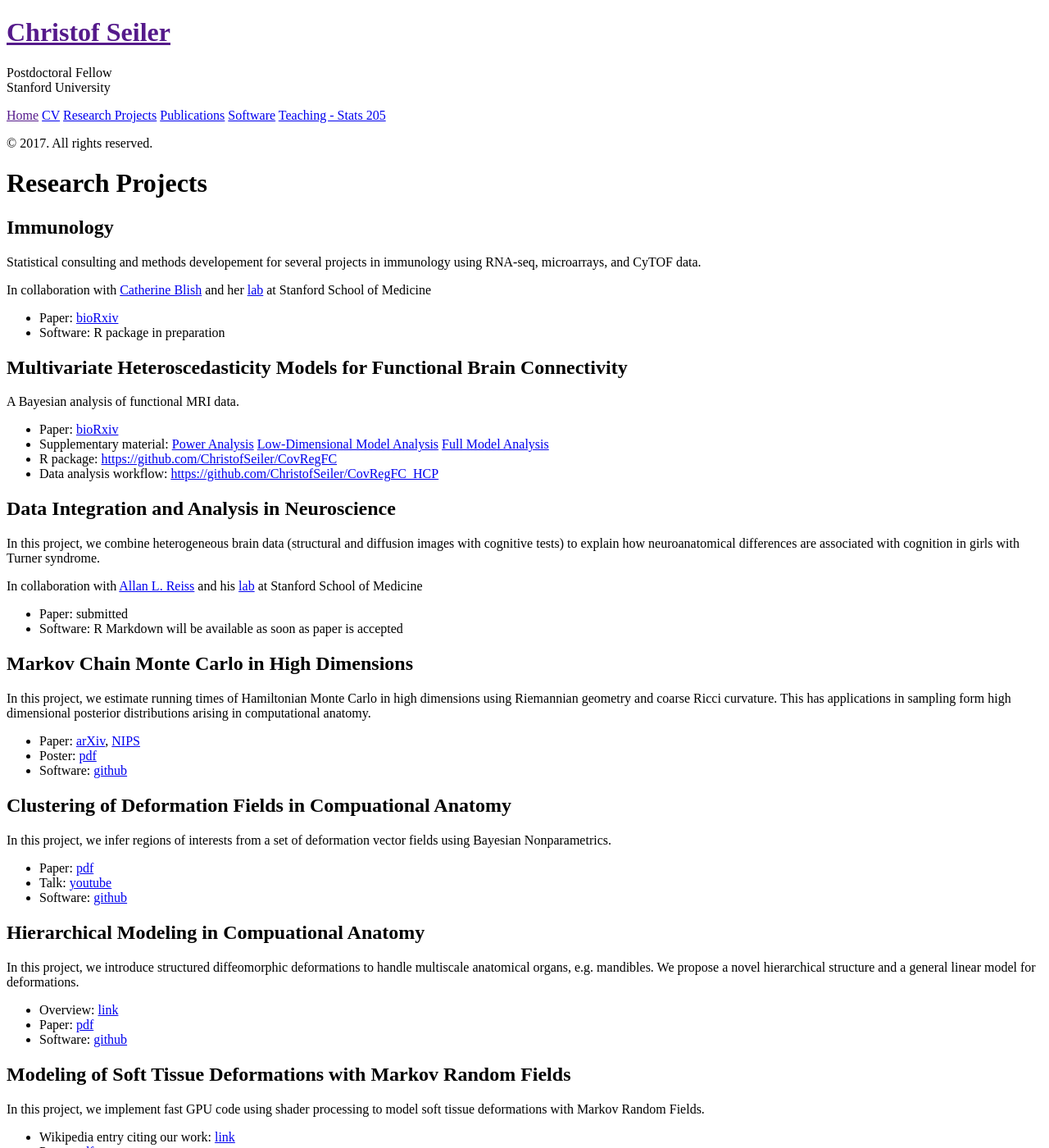
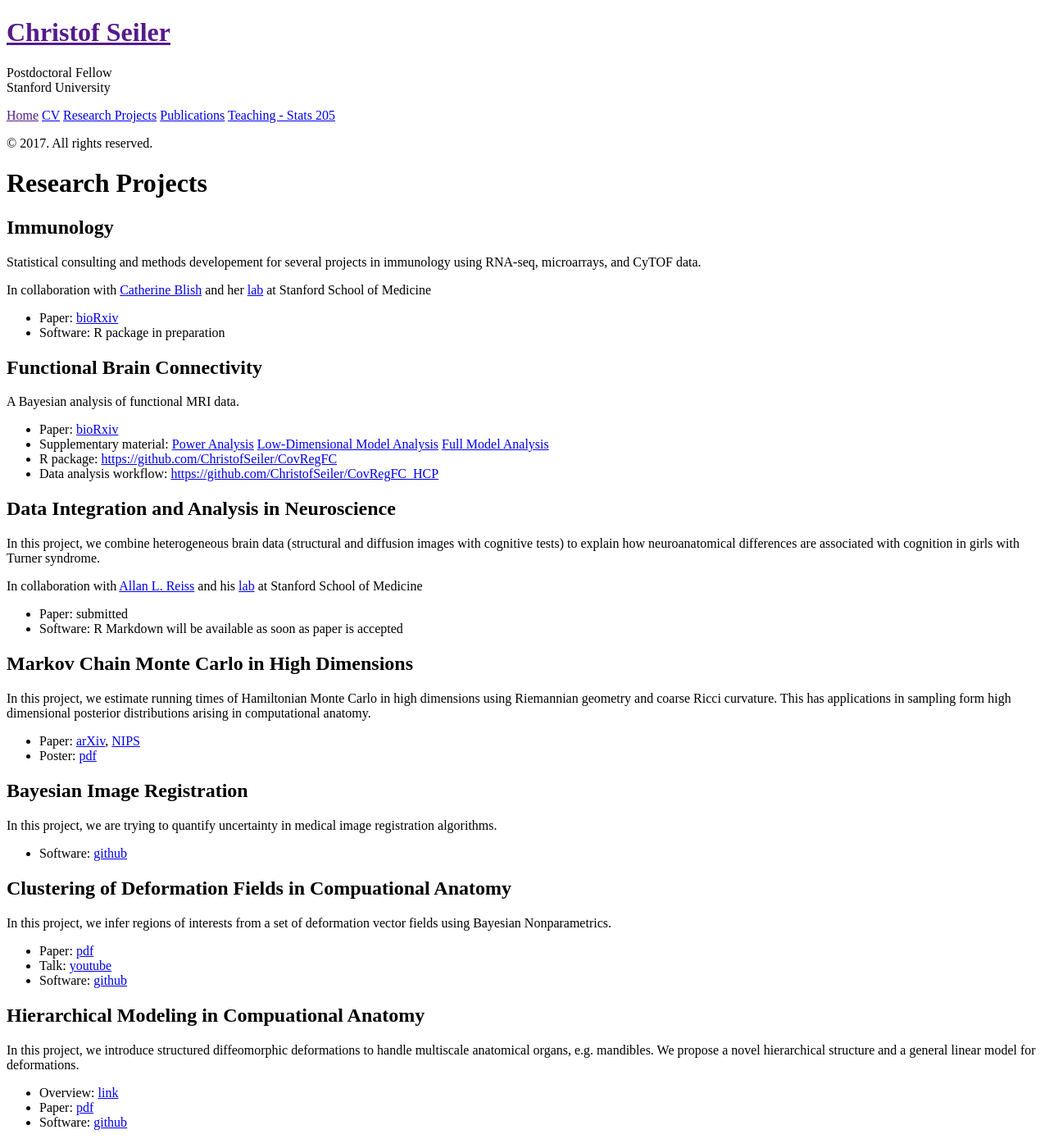
Before and after one commit to ChristofSeiler/ChristofSeiler.github.io, a Jekyll site: the page built from projects.md, in a window 1280 px wide and 1400 px high. Shown: the whole window at 82% size. Built offline with Jekyll 4.4.1, drawn with Linux system fonts in a browser that asks for light colours.

Commit message:
removed software page (overlapping with project page)

```diff
--- a/projects.md
+++ b/projects.md
@@ -12,7 +12,7 @@
 * Paper: [bioRxiv](https://doi.org/10.1101/148528)
 * Software: R package in preparation
 
-## Multivariate Heteroscedasticity Models for Functional Brain Connectivity
+## Functional Brain Connectivity
 
 A Bayesian analysis of functional MRI data.
 
@@ -36,6 +36,11 @@
 
 * Paper: [arXiv](http://arxiv.org/abs/1407.1114), [NIPS](http://papers.nips.cc/paper/5500-positive-curvature-and-hamiltonian-monte-carlo.pdf)
 * Poster: [pdf](https://christofseiler.github.io/NIPS-Poster.pdf)
+
+## Bayesian Image Registration
+
+In this project, we are trying to quantify uncertainty in medical image registration algorithms.
+
 * Software: [github](https://christofseiler.github.io/BayesianImageRegistration)
 
 ## Clustering of Deformation Fields in Compuational Anatomy
```
Also changed, not shown: software.md (deleted, +0 -37 lines).
